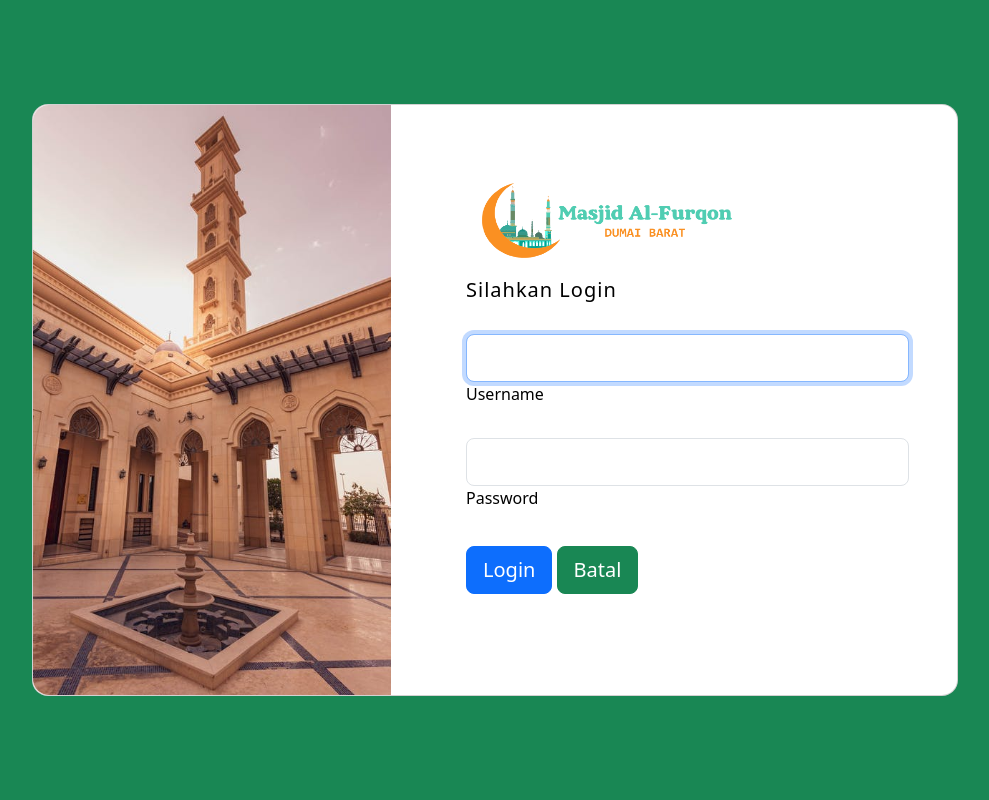
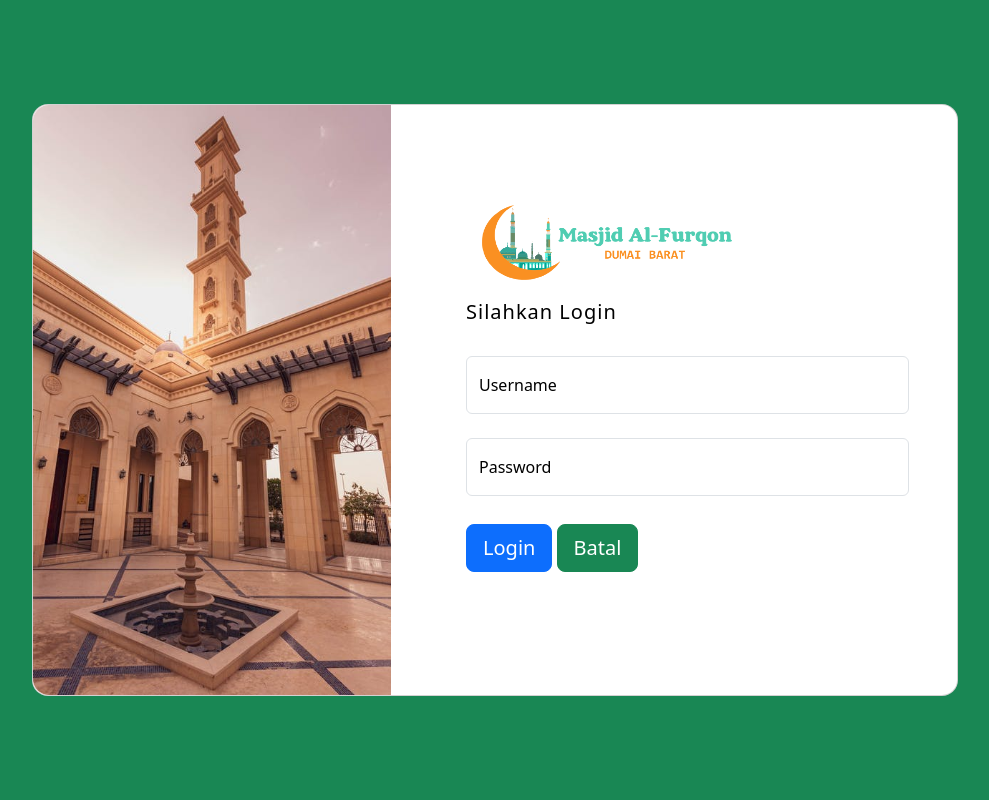
Before and after one commit to AdriskaEstiawan/Projek_PengelolanDataMasjid, a PHP site: page /login.php in a window 1280 px wide. Shown: the whole page, without its empty margins (145-1134 px from the left). Run offline with PHP 8.4, Linux system fonts and the light colour scheme; some libraries are stand-ins or nearby versions.

Commit message:
merubah username & password dari bawah form input ke dalam form

```diff
--- a/login.php
+++ b/login.php
@@ -60,17 +60,17 @@ if(isset($_POST['login'])) {
                   <div class="d-flex align-items-center mb-3 pb-1">
                     <i class="fas fa-cubes fa-2x me-3" style="color: #ff6219;"></i>
                     <a class="navbar-brand" href="#">
-                    <img src="img/sosial/logo.png" width="250" height="75" class="d-inline-block align-text-top">
+                   <img src="img/sosial/logo.png" width="250" height="75" class="d-inline-block align-text-top">
                   </a>
                   </div>
                   <h5 class="fw-normal mb-3 pb-3" style="letter-spacing: 1px;">Silahkan Login</h5>
                   <div class="form-outline mb-4">
-                    <input type="text" id="Username" class="form-control form-control-lg" autofocus required name="user"/>
-                    <label class="form-label" for="Username">Username</label>
+                  <div class="form-floating"> <input id="registerUsername" type="Username" class="form-control"  name="Username"  placeholder="" required> <label for="registerUsername">Username</label> </div>
+
                   </div>
                   <div class="form-outline mb-4">
-                    <input type="password" id="password" class="form-control form-control-lg" name="pass" required/>
-                    <label class="form-label" for="password">Password</label>
+                  <div class="form-floating"> <input id="registerPassword" type="password" class="form-control"  name="Password"  placeholder="" required> <label for="registerPassword">Password</label> </div>
+
                   </div>
                   <div class="pt-1 mb-4">
                     <button class="btn btn-primary btn-lg btn-block" type="submit" name="login">Login</button>
```
